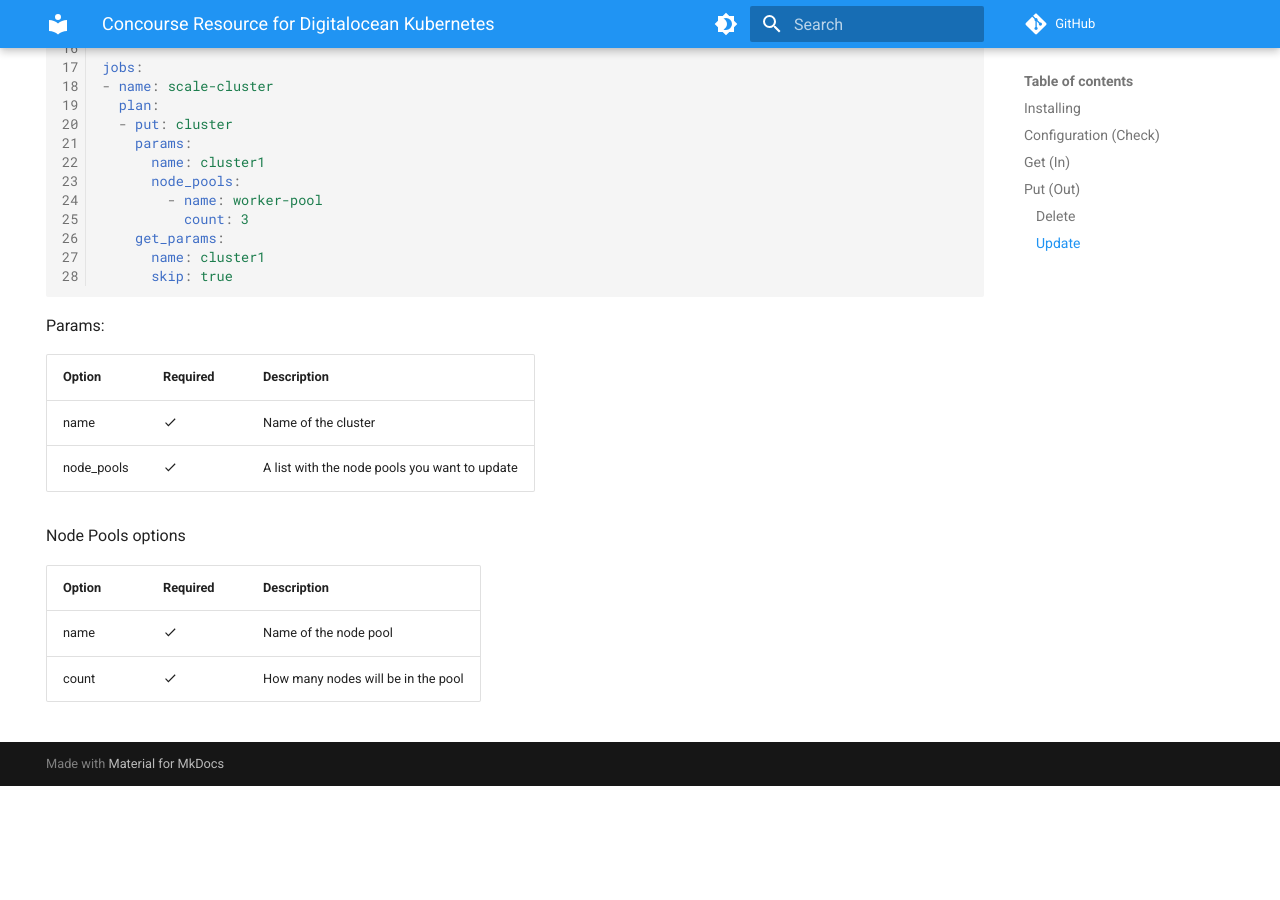
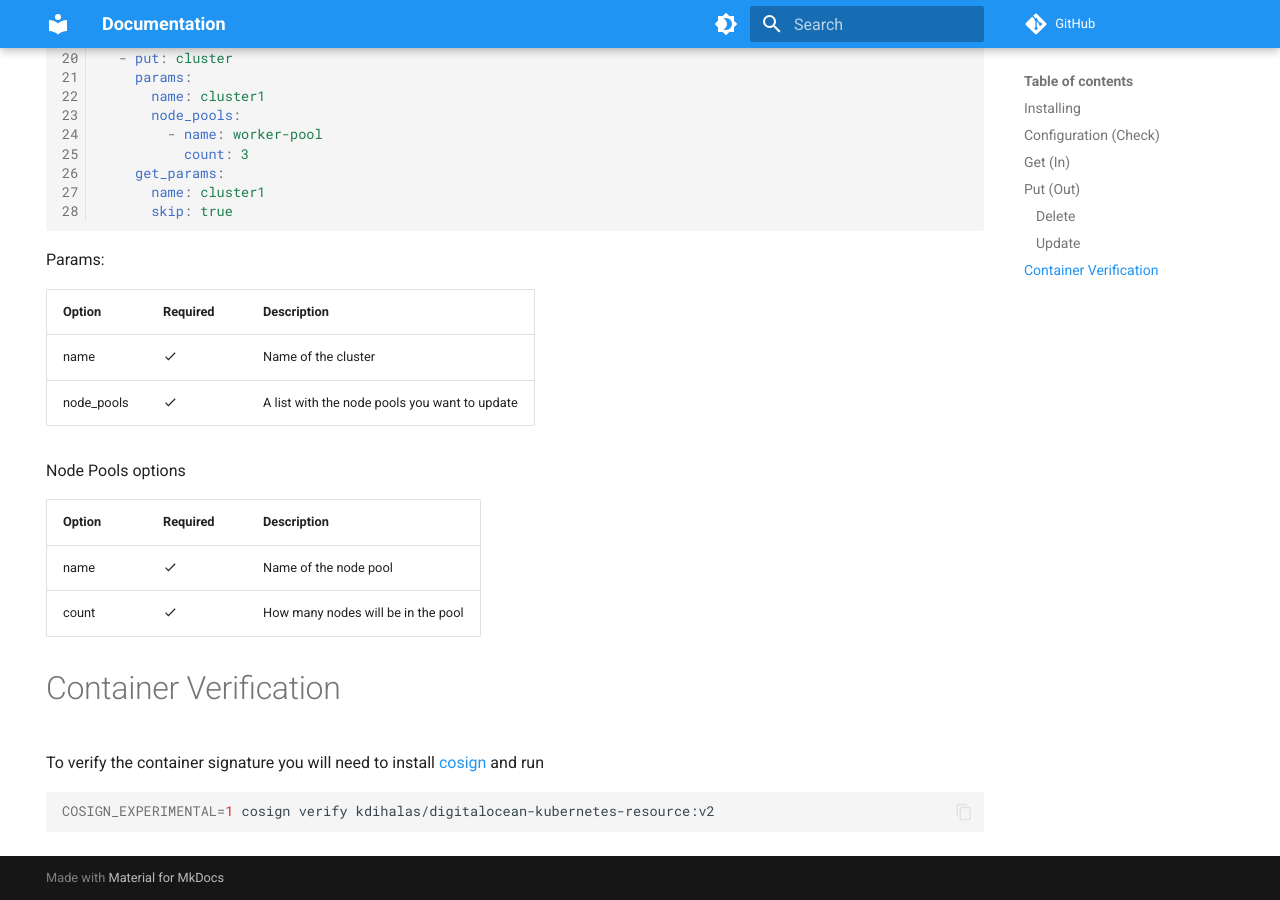
Before and after one commit to kdihalas/concourse-do-kubernetes-resource, an MkDocs documentation site: the page built from docs/index.md, in a window 1280 px wide and 900 px high, scrolled down 3777 px. Built offline with MkDocs 1.6.1 and Material for MkDocs 9.7.7, drawn with Linux system fonts in a browser that asks for light colours; comment, search, counter and statistics services are not loaded; before the commit the page ends 4563 px from its top, so only the background shows below that; some of the changed text lies outside the part shown.

Commit message:
add cosign verification doc

````diff
--- a/docs/index.md
+++ b/docs/index.md
@@ -196,3 +196,11 @@
 |--------|----------|-------------|
 |name|:material-check:|Name of the node pool|
 |count|:material-check:|How many nodes will be in the pool|
+
+# Container Verification
+
+To verify the container signature you will need to install [cosign](https://docs.sigstore.dev/cosign/installation/) and run
+
+```bash
+COSIGN_EXPERIMENTAL=1 cosign verify kdihalas/digitalocean-kubernetes-resource:v2
+```
````
